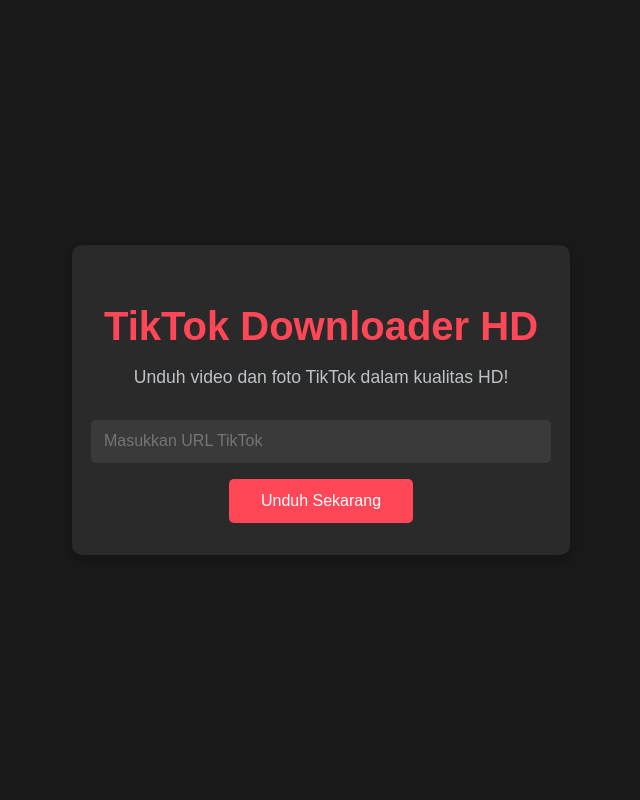
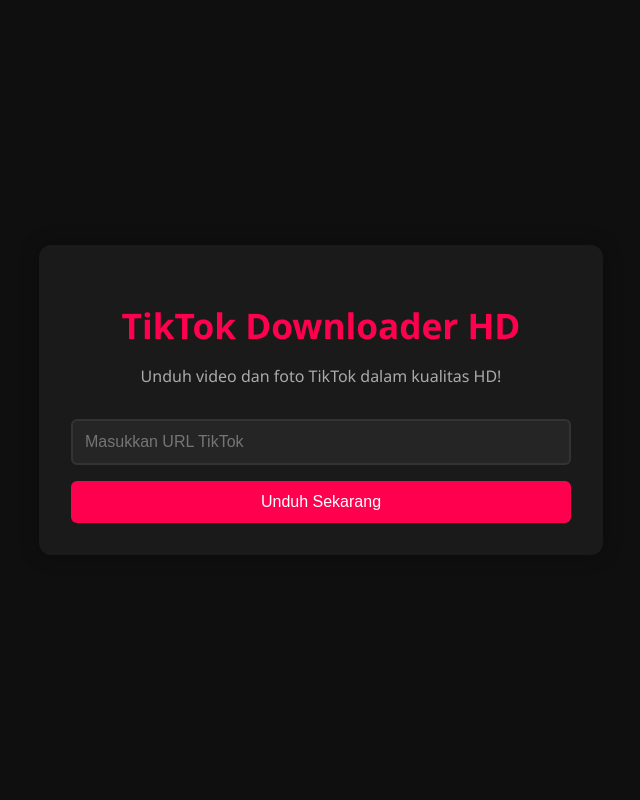
Before and after one commit to sonttr890/tt-downloader, a PHP site: page / in a window 1280 px wide. Shown: the whole page, without its empty margins (319-959 px from the left). Run offline with PHP 8.4, Linux system fonts and the light colour scheme.

Commit message:
Update style.css

```diff
--- a/style.css
+++ b/style.css
@@ -1,64 +1,75 @@
-/* General Styles */
+/* Dark Modern Theme */
 body {
-    font-family: 'Arial', sans-serif;
-    background-color: #1a1a1a;
-    color: #ffffff;
+    font-family: 'Segoe UI', Tahoma, Geneva, Verdana, sans-serif;
+    background: #0f0f0f;
+    color: #fff;
     margin: 0;
-    padding: 0;
+    min-height: 100vh;
     display: flex;
     justify-content: center;
     align-items: center;
-    height: 100vh;
 }
 
 .container {
-    text-align: center;
-    background-color: #2a2a2a;
+    background: #1a1a1a;
     padding: 2rem;
-    border-radius: 10px;
-    box-shadow: 0 4px 15px rgba(0, 0, 0, 0.3);
+    border-radius: 12px;
+    width: 90%;
+    max-width: 500px;
+    box-shadow: 0 0 20px rgba(0, 0, 0, 0.3);
 }
 
 h1 {
-    font-size: 2.5rem;
+    color: #ff004f; /* Warna merah khas TikTok */
+    text-align: center;
     margin-bottom: 1rem;
-    color: #ff4757;
+    font-size: 2.2em;
 }
 
 p {
-    font-size: 1.1rem;
+    text-align: center;
+    color: #aaa;
     margin-bottom: 2rem;
-    color: #bdc3c7;
 }
 
 form {
     display: flex;
     flex-direction: column;
-    align-items: center;
+    gap: 1rem;
 }
 
 input[type="url"] {
-    width: 100%;
-    padding: 0.8rem;
-    margin-bottom: 1rem;
-    border: none;
-    border-radius: 5px;
-    font-size: 1rem;
-    background-color: #3a3a3a;
-    color: #ffffff;
+    padding: 12px;
+    border: 2px solid #333;
+    border-radius: 6px;
+    background: #252525;
+    color: #fff;
+    font-size: 16px;
+    transition: border-color 0.3s;
+}
+
+input[type="url"]:focus {
+    outline: none;
+    border-color: #ff004f;
 }
 
 button {
-    padding: 0.8rem 2rem;
+    padding: 12px;
     border: none;
-    border-radius: 5px;
-    background-color: #ff4757;
-    color: #ffffff;
-    font-size: 1rem;
+    border-radius: 6px;
+    background: #ff004f;
+    color: white;
+    font-size: 16px;
     cursor: pointer;
-    transition: background-color 0.3s ease;
+    transition: background 0.3s;
 }
 
 button:hover {
-    background-color: #ff6b81;
+    background: #ff1a6b;
 }
+
+.error {
+    color: #ff4444;
+    text-align: center;
+    margin-top: 1rem;
+}
```
